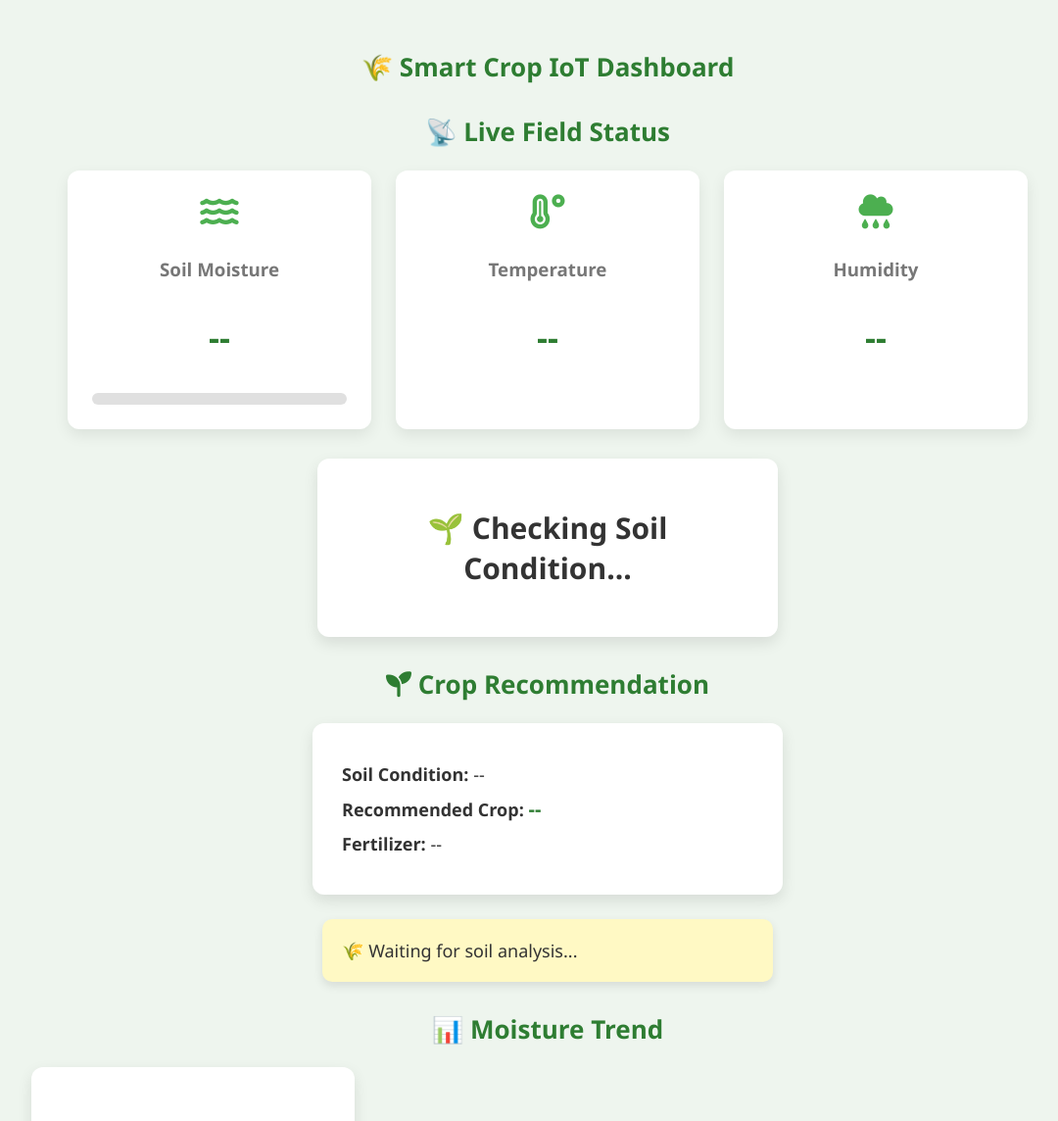
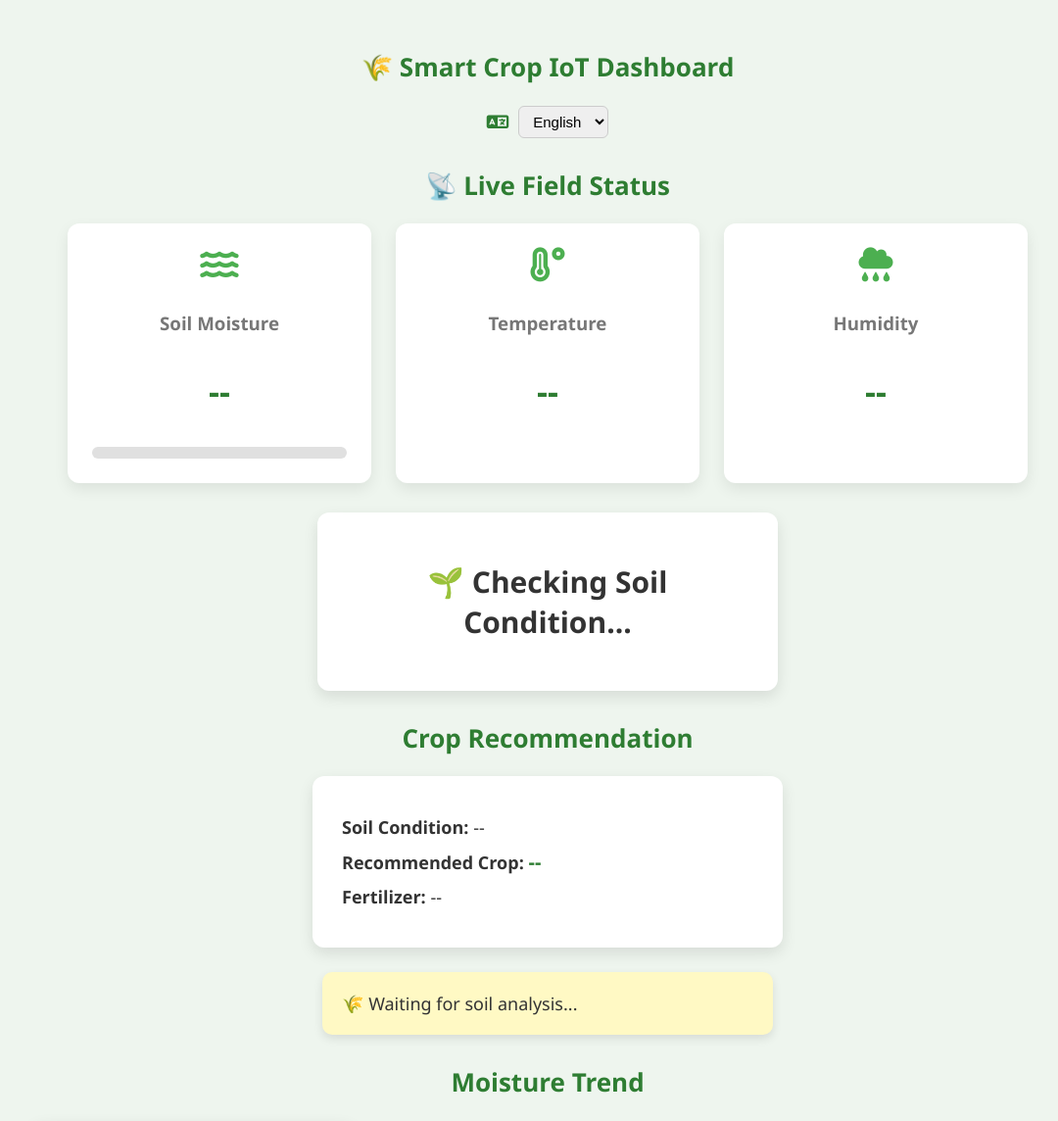
Before and after one commit to divi298/smart-crop_db, a Flask app: page / in a window 1280 px wide. Shown: the top 1144 px of the page at 98% size, without its empty margins (81-1161 px from the left). Run offline with Flask 3, Linux system fonts and the light colour scheme; data that the repository does not hold is empty; a map, chart or similar area stays blank.

Commit message:
Added multilingual farmer dashboard with improved UI and icons

```diff
--- a/static/style.css
+++ b/static/style.css
@@ -3,12 +3,42 @@ GLOBAL
 ========================= */
 
 body{
-font-family: "Segoe UI", sans-serif;
+font-family:"Segoe UI",sans-serif;
 background:#eef5ee;
 margin:0;
 padding:20px;
 color:#333;
 }
+
+/* =========================
+LANGUAGE BAR
+========================= */
+
+.language-bar{
+display:flex;
+justify-content:center;
+align-items:center;
+gap:10px;
+margin-top:10px;
+margin-bottom:10px;
+}
+
+.language-bar label{
+font-size:18px;
+color:#2e7d32;
+}
+
+.language-bar select{
+padding:6px 10px;
+border-radius:6px;
+border:1px solid #ccc;
+font-size:15px;
+cursor:pointer;
+}
+
+/* =========================
+SECTION TITLES
+========================= */
 
 .section-title{
 text-align:center;
@@ -45,8 +75,8 @@ cursor:pointer;
 }
 
 .card:hover{
-transform:translateY(-5px);
-box-shadow:0 10px 20px rgba(0,0,0,0.15);
+transform:translateY(-6px);
+box-shadow:0 10px 20px rgba(0,0,0,0.18);
 }
 
 .card h3{
@@ -252,4 +282,8 @@ width:90%;
 width:95%;
 }
 
+.language-bar{
+flex-direction:column;
 }
+
+}
--- a/templates/dashboard.html
+++ b/templates/dashboard.html
@@ -25,7 +25,25 @@ href="https://cdnjs.cloudflare.com/ajax/libs/font-awesome/6.5.0/css/all.min.css"
 <!-- ========================= -->
 
 <div class="section-title">
-<h2>🌾 Smart Crop IoT Dashboard</h2>
+<h2 data-key="dashboard_title">🌾 Smart Crop IoT Dashboard</h2>
+</div>
+
+<!-- ========================= -->
+<!-- 🌐 LANGUAGE SELECT -->
+<!-- ========================= -->
+
+<div class="language-bar">
+
+<label><i class="fas fa-language"></i></label>
+
+<select id="languageSelector" onchange="changeLanguage()">
+
+<option value="en">English</option>
+<option value="te">తెలుగు</option>
+<option value="hi">हिन्दी</option>
+
+</select>
+
 </div>
 
 
@@ -34,7 +52,7 @@ href="https://cdnjs.cloudflare.com/ajax/libs/font-awesome/6.5.0/css/all.min.css"
 <!-- ========================= -->
 
 <div class="section-title">
-<h2>📡 Live Field Status</h2>
+<h2 data-key="live_status">📡 Live Field Status</h2>
 </div>
 
 <div class="cards">
@@ -43,7 +61,7 @@ href="https://cdnjs.cloudflare.com/ajax/libs/font-awesome/6.5.0/css/all.min.css"
 
 <i class="fas fa-water"></i>
 
-<h3>Soil Moisture</h3>
+<h3 data-key="moisture">Soil Moisture</h3>
 
 <p id="moistureValue">--</p>
 
@@ -58,7 +76,7 @@ href="https://cdnjs.cloudflare.com/ajax/libs/font-awesome/6.5.0/css/all.min.css"
 
 <i class="fas fa-temperature-high"></i>
 
-<h3>Temperature</h3>
+<h3 data-key="temperature">Temperature</h3>
 
 <p id="temperatureValue">--</p>
 
@@ -69,7 +87,7 @@ href="https://cdnjs.cloudflare.com/ajax/libs/font-awesome/6.5.0/css/all.min.css"
 
 <i class="fas fa-cloud-rain"></i>
 
-<h3>Humidity</h3>
+<h3 data-key="humidity">Humidity</h3>
 
 <p id="humidityValue">--</p>
 
@@ -100,7 +118,7 @@ href="https://cdnjs.cloudflare.com/ajax/libs/font-awesome/6.5.0/css/all.min.css"
 <!-- ========================= -->
 
 <div class="section-title">
-<h2><i class="fas fa-seedling"></i> Crop Recommendation</h2>
+<h2 data-key="crop_rec"><i class="fas fa-seedling"></i> Crop Recommendation</h2>
 </div>
 
 <div class="recommendation">
@@ -108,17 +126,17 @@ href="https://cdnjs.cloudflare.com/ajax/libs/font-awesome/6.5.0/css/all.min.css"
 <div class="recommendation-card">
 
 <p>
-<strong>Soil Condition:</strong>
+<strong data-key="soil">Soil Condition:</strong>
 <span id="soil">--</span>
 </p>
 
 <p>
-<strong>Recommended Crop:</strong>
+<strong data-key="crop">Recommended Crop:</strong>
 <span id="crop" class="highlight-text">--</span>
 </p>
 
 <p>
-<strong>Fertilizer:</strong>
+<strong data-key="fertilizer">Fertilizer:</strong>
 <span id="fertilizer">--</span>
 </p>
 
@@ -149,7 +167,7 @@ href="https://cdnjs.cloudflare.com/ajax/libs/font-awesome/6.5.0/css/all.min.css"
 <!-- ========================= -->
 
 <div class="section-title">
-<h2>📊 Moisture Trend</h2>
+<h2 data-key="moisture_chart">📊 Moisture Trend</h2>
 </div>
 
 <div class="chart-section">
```
Also changed, not shown: static/dashboard.js (+104 -1 lines).
